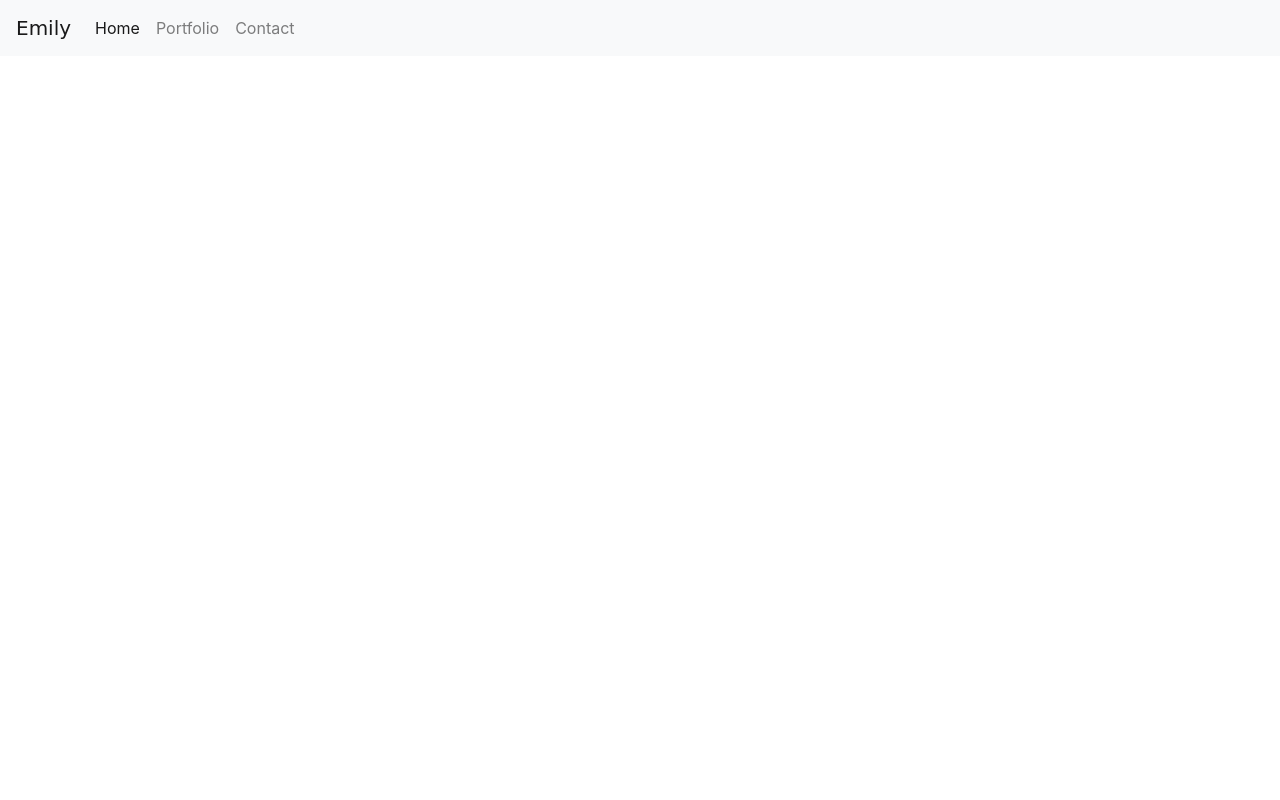
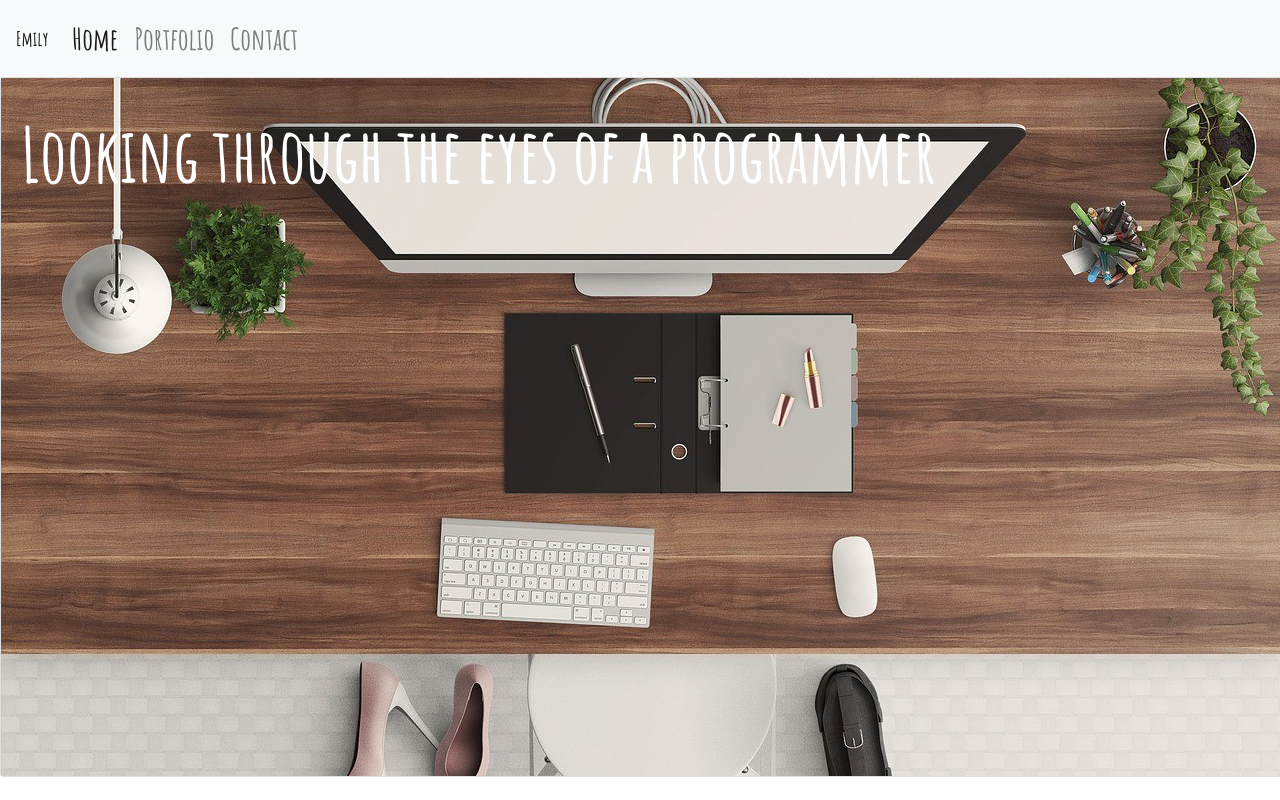
Before and after one commit to surratte/portfolio.github.io, a plain HTML site: page index.html in a window 1280 px wide. Drawn offline with nearby package versions, Linux system fonts and the light colour scheme; a web font is replaced by a local one.

Commit message:
add index.html

```diff
--- a/index.html
+++ b/index.html
@@ -8,6 +8,8 @@
 <link rel="stylesheet" href="https://maxcdn.bootstrapcdn.com/bootstrap/4.0.0/css/bootstrap.min.css">
   <link rel="stylesheet" href="https://stackpath.bootstrapcdn.com/font-awesome/4.7.0/css/font-awesome.min.css">
   <link href="https://fonts.googleapis.com/css2?family=Gayathri&display=swap" rel="stylesheet">
+  <link href="https://fonts.googleapis.com/css2?family=Amatic+SC:wght@700&family=Pacifico&display=swap" rel="stylesheet">
+
 
 </head>
 <body>
@@ -31,9 +33,13 @@
           </ul>
         </div>
     </nav>
-    <div class="container">
+        <div class="card" style="min-width: 1300px; min-height: 700px">
+            <div class="card-body">
+              <h5 class="card-title">.</h5>
+              <p class="card-text">Looking through the eyes of a programmer</p>
+            </div>
+          </div>
 
-      </div>
 
       <script src="https://code.jquery.com/jquery-3.2.1.slim.min.js" integrity="sha384-KJ3o2DKtIkvYIK3UENzmM7KCkRr/rE9/Qpg6aAZGJwFDMVNA/GpGFF93hXpG5KkN" crossorigin="anonymous"></script>
 <script src="https://cdnjs.cloudflare.com/ajax/libs/popper.js/1.12.9/umd/popper.min.js" integrity="sha384-ApNbgh9B+Y1QKtv3Rn7W3mgPxhU9K/ScQsAP7hUibX39j7fakFPskvXusvfa0b4Q" crossorigin="anonymous"></script>
--- a/style.css
+++ b/style.css
@@ -1,5 +1,29 @@
 
 .navbar-brand{
-    font-size: 25px;
+    font-size: 30px;
     font-family: 'Amatic SC', cursive;
 }
+.nav-link{
+    font-family: 'Amatic SC', cursive;
+    font-size: 30px;
+
+}
+.card-body{
+    background-image: url(desktop.jpeg);
+    text-align: center;
+    position: relative;
+}
+.card-title{
+    font-size: 40px;
+    height: 130px;
+    position: fixed;
+
+}
+.card-text{
+    font-size: 75px;
+    font-family: 'Pacifico', cursive;
+    font-family: 'Amatic SC', cursive;
+    color: white;
+    position: fixed;
+
+}
```
Also changed, not shown: desktop.JPEG (added), 1 other file.
